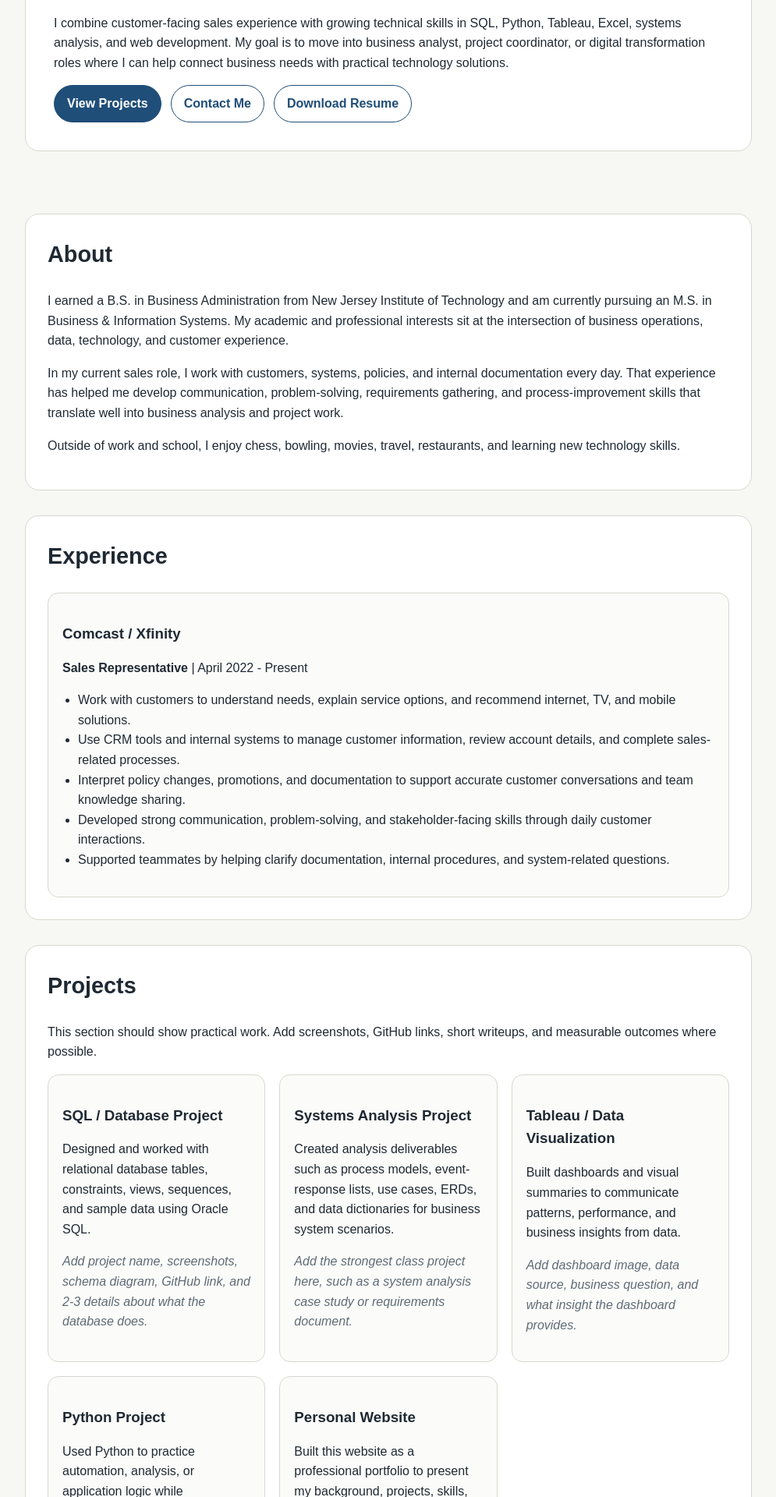
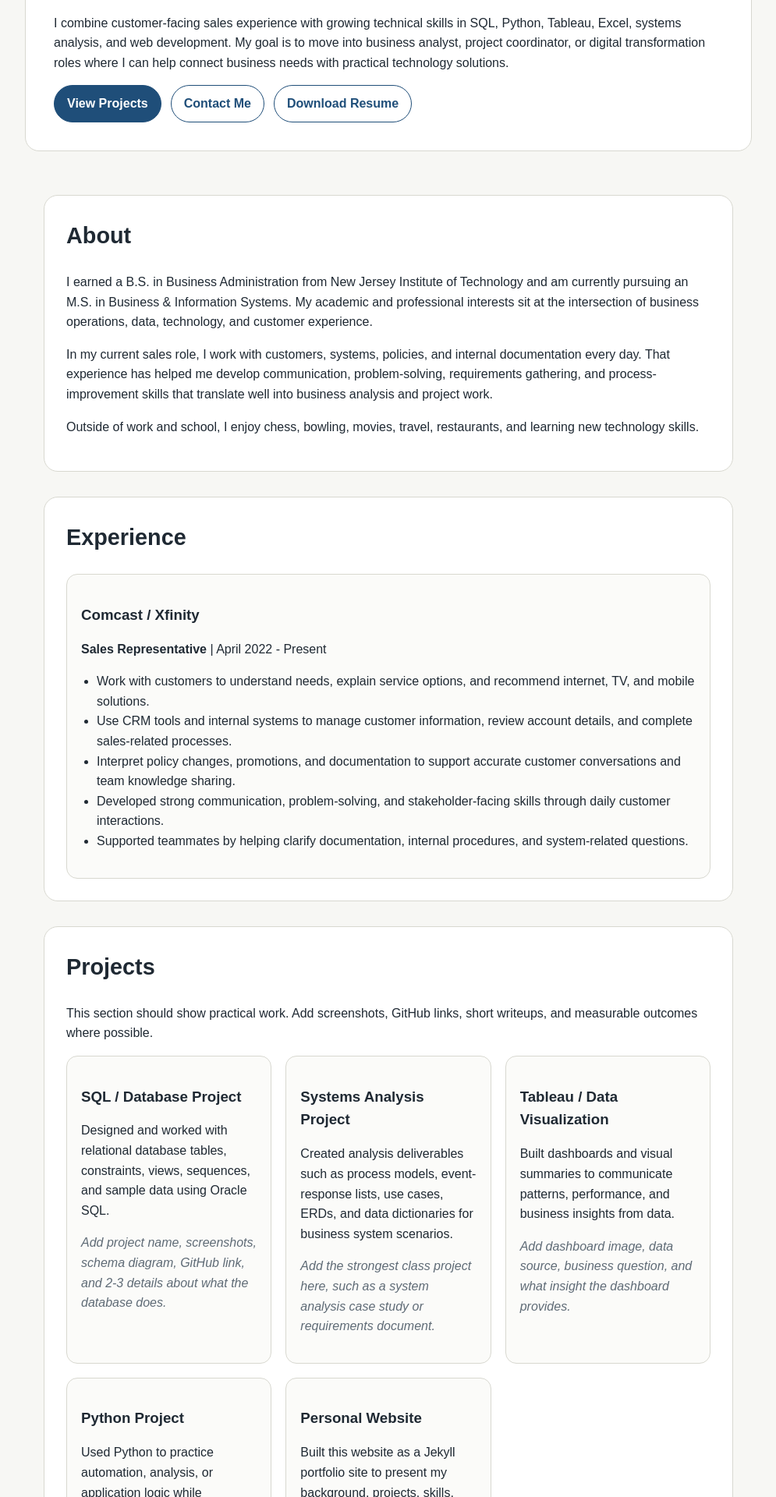
Before and after one commit to jon314159/JonathanCapalbo.me, a Jekyll site: the page built from index.html, in a window 1280 px wide. Shown: the part 325-2245 px from the top of the page at 78% size, without its empty margins (142-1137 px from the left). Built offline with Jekyll 4.4.1, drawn with Linux system fonts in a browser that asks for light colours; some of the changed text lies outside the part shown.

Commit message:
Convert homepage to Jekyll layout

```diff
--- a/index.html
+++ b/index.html
@@ -1,159 +1,8 @@
-<!doctype html>
-<html lang="en">
-  <head>
-    <meta charset="UTF-8" />
-    <meta name="viewport" content="width=device-width, initial-scale=1.0" />
-    <title>Jonathan Capalbo | Business & Information Systems</title>
-    <meta
-      name="description"
-      content="Personal website for Jonathan Capalbo, a business graduate and MS Business & Information Systems student focused on business analysis, project management, and technology-enabled process improvement."
-    />
-    <style>
-      :root {
-        --bg: #f7f7f4;
-        --text: #1f2933;
-        --muted: #5f6b76;
-        --card: #ffffff;
-        --border: #d8d8d0;
-        --accent: #1f4e79;
-      }
-
-      * {
-        box-sizing: border-box;
-      }
-
-      body {
-        margin: 0;
-        font-family: Arial, Helvetica, sans-serif;
-        line-height: 1.6;
-        color: var(--text);
-        background: var(--bg);
-      }
-
-      header,
-      main,
-      footer {
-        max-width: 980px;
-        margin: 0 auto;
-        padding: 24px;
-      }
-
-      header {
-        padding-top: 56px;
-      }
-
-      nav {
-        display: flex;
-        flex-wrap: wrap;
-        gap: 14px;
-        margin-bottom: 48px;
-      }
-
-      nav a {
-        color: var(--accent);
-        text-decoration: none;
-        font-weight: 700;
-      }
-
-      nav a:hover {
-        text-decoration: underline;
-      }
-
-      .hero {
-        background: var(--card);
-        border: 1px solid var(--border);
-        border-radius: 18px;
-        padding: 36px;
-      }
-
-      h1 {
-        font-size: clamp(2.2rem, 5vw, 4rem);
-        line-height: 1.1;
-        margin: 0 0 12px;
-      }
-
-      h2 {
-        font-size: 1.8rem;
-        margin-top: 0;
-      }
-
-      h3 {
-        margin-bottom: 8px;
-      }
-
-      .tagline {
-        font-size: 1.2rem;
-        color: var(--muted);
-        margin-bottom: 24px;
-      }
-
-      section {
-        margin: 32px 0;
-        background: var(--card);
-        border: 1px solid var(--border);
-        border-radius: 18px;
-        padding: 28px;
-      }
-
-      .grid {
-        display: grid;
-        grid-template-columns: repeat(auto-fit, minmax(240px, 1fr));
-        gap: 18px;
-      }
-
-      .card {
-        border: 1px solid var(--border);
-        border-radius: 14px;
-        padding: 18px;
-        background: #fbfbf9;
-      }
-
-      ul {
-        padding-left: 20px;
-      }
-
-      .button-row {
-        display: flex;
-        flex-wrap: wrap;
-        gap: 12px;
-      }
-
-      .button {
-        display: inline-block;
-        padding: 10px 16px;
-        border-radius: 999px;
-        border: 1px solid var(--accent);
-        color: var(--accent);
-        text-decoration: none;
-        font-weight: 700;
-      }
-
-      .button.primary {
-        background: var(--accent);
-        color: white;
-      }
-
-      .placeholder {
-        color: var(--muted);
-        font-style: italic;
-      }
-
-      footer {
-        color: var(--muted);
-        padding-bottom: 48px;
-      }
-    </style>
-  </head>
-  <body>
-    <header>
-      <nav aria-label="Main navigation">
-        <a href="#about">About</a>
-        <a href="#experience">Experience</a>
-        <a href="#projects">Projects</a>
-        <a href="#skills">Skills</a>
-        <a href="#education">Education</a>
-        <a href="#contact">Contact</a>
-      </nav>
+---
+layout: default
+title: Home
+description: Personal website for Jonathan Capalbo, a business graduate and MS Business & Information Systems student focused on business analysis, project management, and technology-enabled process improvement.
+---
 
 <div class="hero">
   <h1>Jonathan Capalbo</h1>
@@ -166,10 +15,9 @@
   <div class="button-row">
     <a class="button primary" href="#projects">View Projects</a>
     <a class="button" href="#contact">Contact Me</a>
-          <a class="button" href="resume.pdf">Download Resume</a>
+    <a class="button" href="{{ '/resume.pdf' | relative_url }}">Download Resume</a>
   </div>
 </div>
-    </header>
 
 <main>
   <section id="about">
@@ -241,9 +89,9 @@
       <div class="card">
         <h3>Personal Website</h3>
         <p>
-              Built this website as a professional portfolio to present my background, projects, skills, and career direction.
+          Built this website as a Jekyll portfolio site to present my background, projects, skills, and career direction.
         </p>
-            <p class="placeholder">Add notes about the tech stack, deployment method, and future improvements.</p>
+        <p class="placeholder">Add notes about deployment method and future improvements.</p>
       </div>
     </div>
   </section>
@@ -303,7 +151,7 @@
     <p>
       A downloadable resume can be added as <strong>resume.pdf</strong> in the same folder as this page. Keep the resume focused on business analysis, project coordination, technical skills, and transferable sales experience.
     </p>
-        <a class="button" href="resume.pdf">Download Resume</a>
+    <a class="button" href="{{ '/resume.pdf' | relative_url }}">Download Resume</a>
   </section>
 
   <section id="contact">
@@ -318,9 +166,3 @@
     </ul>
   </section>
 </main>
-
-    <footer>
-      <p>&copy; 2026 Jonathan Capalbo. Built as a personal portfolio website.</p>
-    </footer>
-  </body>
-</html>
```
Lines whose indentation alone changed are shown as unchanged.
